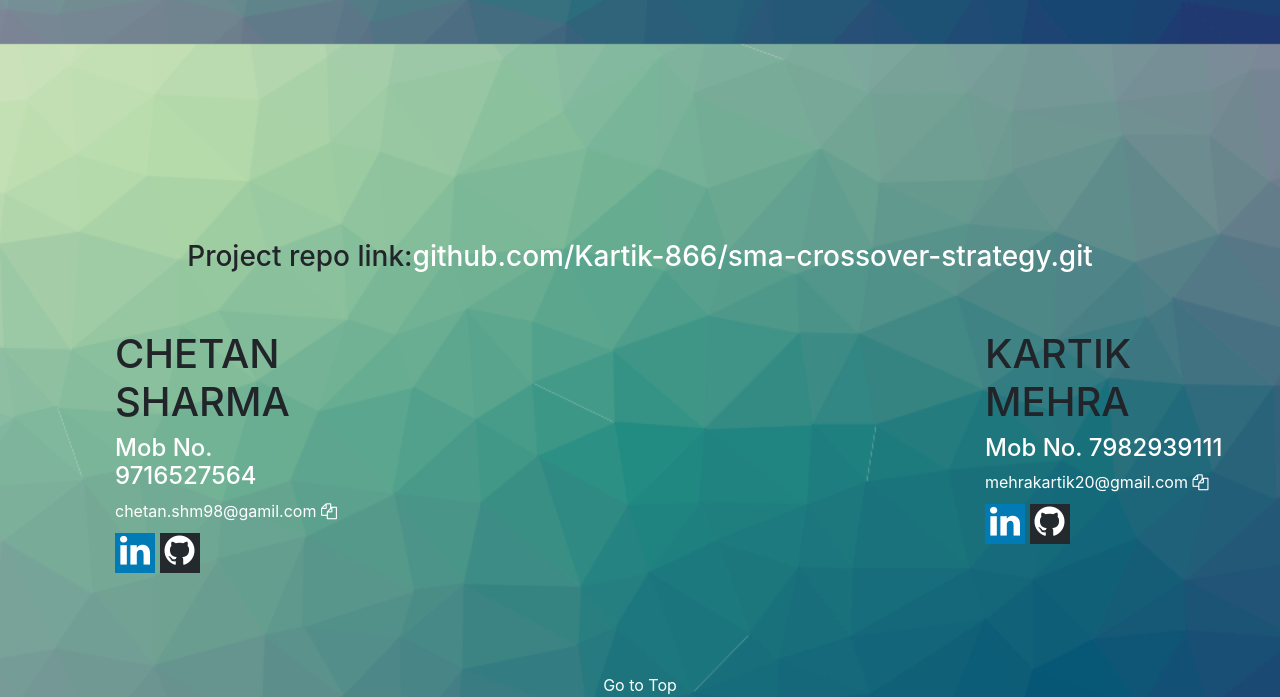
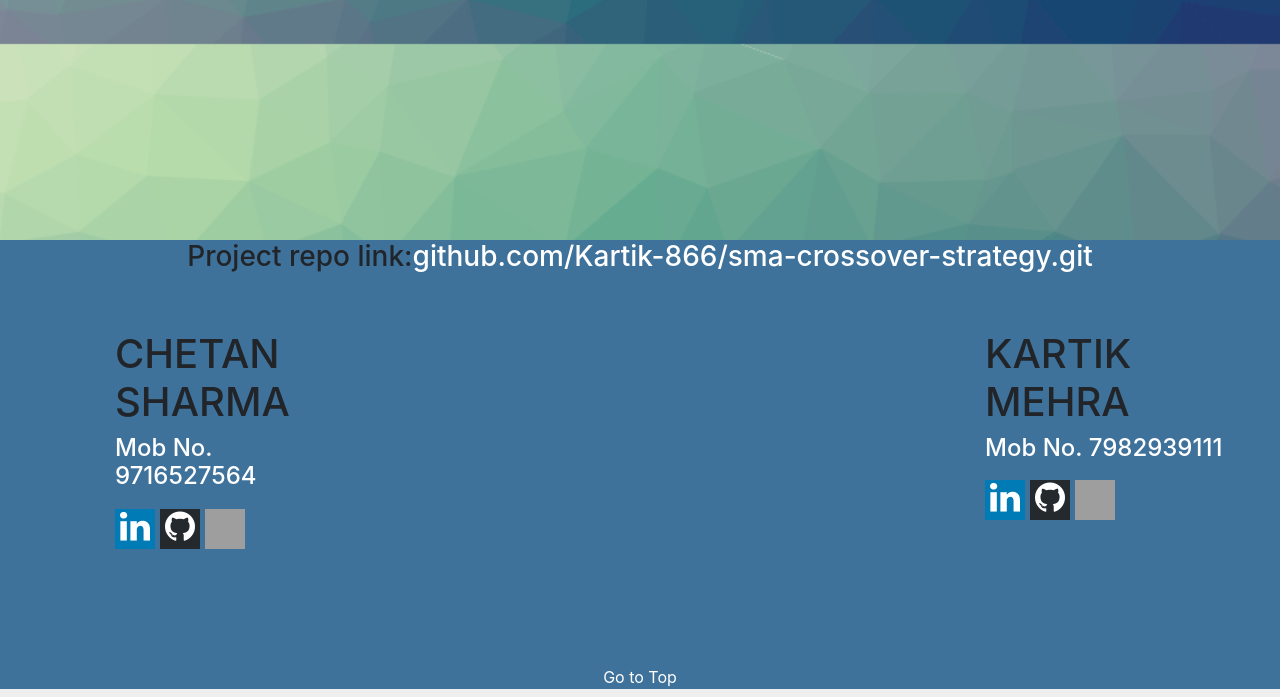
Before and after one commit to mehrakartik/sma-crossover-strategy, a Django app: template templates/Compare.html in a window 1280 px wide. Shown: the part 1556-2253 px from the top of the page. Run offline with Django 3.2, Linux system fonts and the light colour scheme; the template is opened without the code that fills it, so the values that code supplies are empty; some libraries are stand-ins or nearby versions; grey boxes are pictures that could not be loaded.

Commit message:
gmail logo and about us background updated also tool tip updated

```diff
--- a/templates/Compare.html
+++ b/templates/Compare.html
@@ -158,9 +158,10 @@
 
 
 
+<div style="background:#3F729B;">
 
-  <center>
-  <h3 style="margin-top: 500px;">Project repo link:<a href="https://github.com/Kartik-866/sma-crossover-strategy.git" style="color: white;">github.com/Kartik-866/sma-crossover-strategy.git</a></h3>
+   <center style="margin-top: 500px;">
+  <h3 style="margin-left: 330pxy">Project repo link:<a href="https://github.com/Kartik-866/sma-crossover-strategy.git" style="color: white;">github.com/Kartik-866/sma-crossover-strategy.git</a></h3>
 </center>
 
 
@@ -171,16 +172,20 @@
 <div class="container-fluid" style="margin-bottom: 100px;">
   <div class="row" id ="aboutus" style=";bottom: 0px;">
     <div class="col" style="float: left;margin-left: 100px;">
-      <h1  >CHETAN SHARMA</h1>
+      <h1 >CHETAN SHARMA</h1>
       <h4 style="color:white;">Mob No. 9716527564</h4>
       <input type="text"  id="myInput" name="chetan.shm98@gamil.com" value ="chetan.shm98@gamil.com" style="display: none;">
 
-      <a  style="color : white;font: 30px;"> chetan.shm98@gamil.com</a>
-      <button class="fa fa-copy" onclick="myFunction()" style="background: transparent;border:0;padding: 0;color: white;"></button>
-      <div style="display: block;">
-      <a href="https://www.linkedin.com/in/chetan-sharma-1aa38615b" class="fa fa-linkedin" style="background: #007bb5;color: white;width: 40px;height:40px;font-size: 35px;text-align: center;vertical-align: center; text-decoration: none;"></a>
-      <a href="https://www.github.com/Chetan8076" class="fa fa-github" style="margin-top: 10px;background: #24292E;color: white;width: 40px;height:40px;font-size: 35px;text-align: center;vertical-align: center; text-decoration: none; "></a>
-    </div>
+
+      <div style="display: flex;align-items: center;">
+      <a href="https://www.linkedin.com/in/chetan-sharma-1aa38615b" class="fa fa-linkedin" data-toggle="tooltip" data-placement="top" title="Just Tap and you will go the Chetan's linkedin profile" style="background: #007bb5;color: white;width: 40px;height:40px;font-size: 35px;text-align: center;vertical-align: center; text-decoration: none;margin-top: 10px;margin-right: 5px;"></a>
+      <a href="https://www.github.com/Chetan8076" class="fa fa-github" data-toggle="tooltip" data-placement="top" title="Just Tap and you will go the Chetan's github profile" style="margin-top: 10px;background: #24292E;color: white;width: 40px;height:40px;font-size: 35px;text-align: center;vertical-align: center; text-decoration: none; margin-right: 5px;"></a>
+      <input type="image" src="{% static 'gmail.png' %}" onclick="myFunction()" style="background:none;width: 40px;height: 40px;margin-top: 10px;border:none; " data-toggle="tooltip" data-placement="top" title="chetan.shm98@gmail.com, You can copy it by clicking">
+
+
+   </div>
+   <p id="myText" class="text-light"></p>
+
 
     </div>
 
@@ -188,12 +193,17 @@
       <h1 >KARTIK MEHRA</h1>
       <h4 style="color:white;">Mob No. 7982939111</h4>
       <input type="text"  id="myInput1" name="mehrakartik20@gmail.com" value ="mehrakartik20@gmail.com" style="display: none;">
-      <a  style="color : white;font: 30px;"> mehrakartik20@gmail.com</a>
-      <button class="fa fa-copy" onclick="myFunction1()" style="background: transparent;border:0;padding: 0;color: white;"></button>
-      <div style="display: block;">
-      <a href="https://www.linkedin.com/in/kartikmehra" class="fa fa-linkedin" style="background: #007bb5;color: white;width: 40px;height:40px;font-size: 35px;text-align: center;vertical-align: center; text-decoration: none;"></a>
-      <a href="https://www.github.com/Kartik-866" class="fa fa-github" style="margin-top: 10px;background: #24292E;color: white;width: 40px;height:40px;font-size: 35px;text-align: center;vertical-align: center; text-decoration: none; "></a>
+      <!-- <a  style="color : white;font: 30px;"> mehrakartik20@gmail.com</a> -->
+      <!-- <input type="image" src="{% static 'gmail.png' %}" onclick="myFunction1()" style="width: 40px;height: 35px"> -->
+      <!-- <button class="fa fa-copy" onclick="myFunction1()" style="background: transparent;border:0;padding: 0;color: white;"></button> -->
+      <div style="display: flex;align-items: center;">
+      <a href="https://www.linkedin.com/in/kartikmehra" class="fa fa-linkedin" data-toggle="tooltip" data-placement="top" title="Just Tap and you will go the Kartik's linkedin profile" style="margin-top: 10px;background: #007bb5;color: white;width: 40px;height:40px;font-size: 35px;text-align: center;vertical-align: center; text-decoration: none;margin-right: 5px;"></a>
+      <a href="https://www.github.com/Kartik-866" class="fa fa-github" data-toggle="tooltip" data-placement="top" title="Just Tap and you will go the Kartik's github profile" style="margin-top: 10px;background: #24292E;color: white;width: 40px;height:40px;font-size: 35px;text-align: center;vertical-align: center; text-decoration: none; margin-right: 5px;"></a>
+      <input type="image" src="{% static 'gmail.png' %}" onclick="myFunction1()" style="background:none;width: 40px;height: 40px;margin-top: 10px;border:none; " data-toggle="tooltip" data-placement="top" title="mehrakartik20@gmail.com, You can copy it by clicking">
+
     </div>
+
+    <p id="myText1" class="text-light" style="display: block;"></p>
 
 
     </div>
@@ -201,9 +211,10 @@
   </div>
 </div>
 
-
 <div style="text-align:center;">
 <a href="#Top" style="color: white;">Go to Top</a>
+</div>
+
 </div>
 
 
@@ -225,7 +236,11 @@
   /* Copy the text inside the text field */
   document.execCommand("copy");
   /* Alert the copied text */
-  alert("Copied the text: " + copyText.value);
+  // alert("Copied the text: " + copyText.value);
+  document.getElementById("myText").innerHTML ='<strong class="text-success">Copied!</strong>chetan.shm98@gmail.com ';
+  setTimeout(function(){document.getElementById("myText").innerHTML = '' ;},1000);
+
+
 }
 
 function myFunction1() {
@@ -237,7 +252,9 @@ function myFunction1() {
   /* Copy the text inside the text field */
   document.execCommand("copy");
   /* Alert the copied text */
-  alert("Copied the text: " + copyText.value);
+  // alert("Copied the text: " + copyText.value);
+  document.getElementById("myText1").innerHTML ='<strong class="text-success">Copied!</strong>  mehrakartik20@gmail.com  ';
+  setTimeout(function(){document.getElementById("myText1").innerHTML = '' ;},1000);
 }
 </script>
 
```
